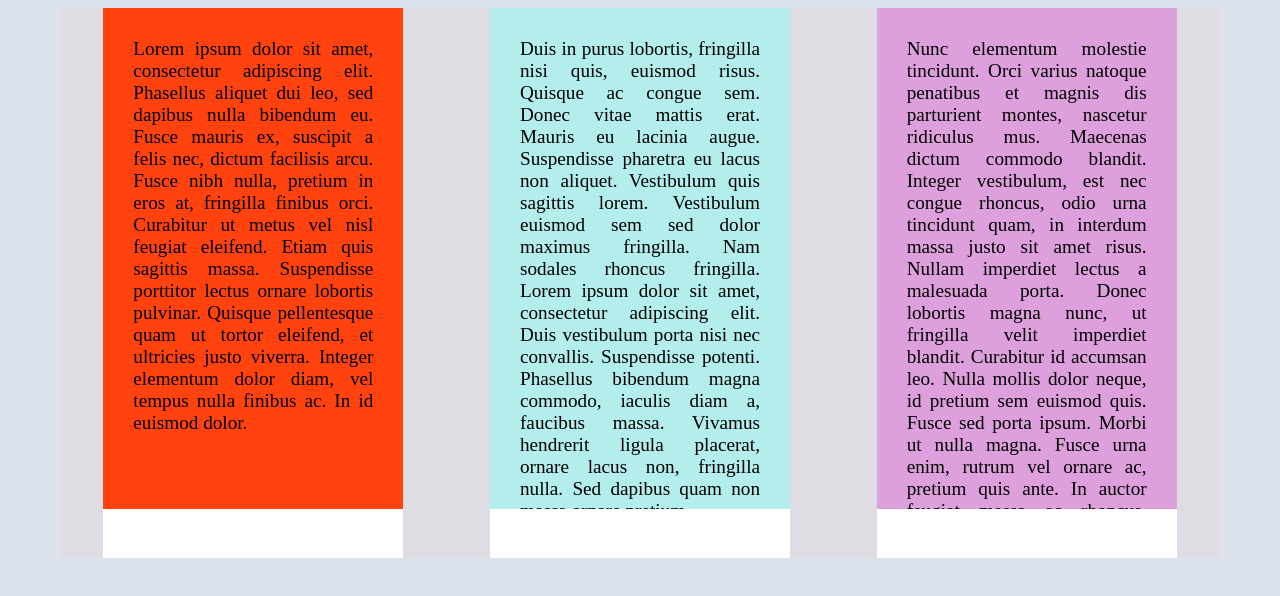
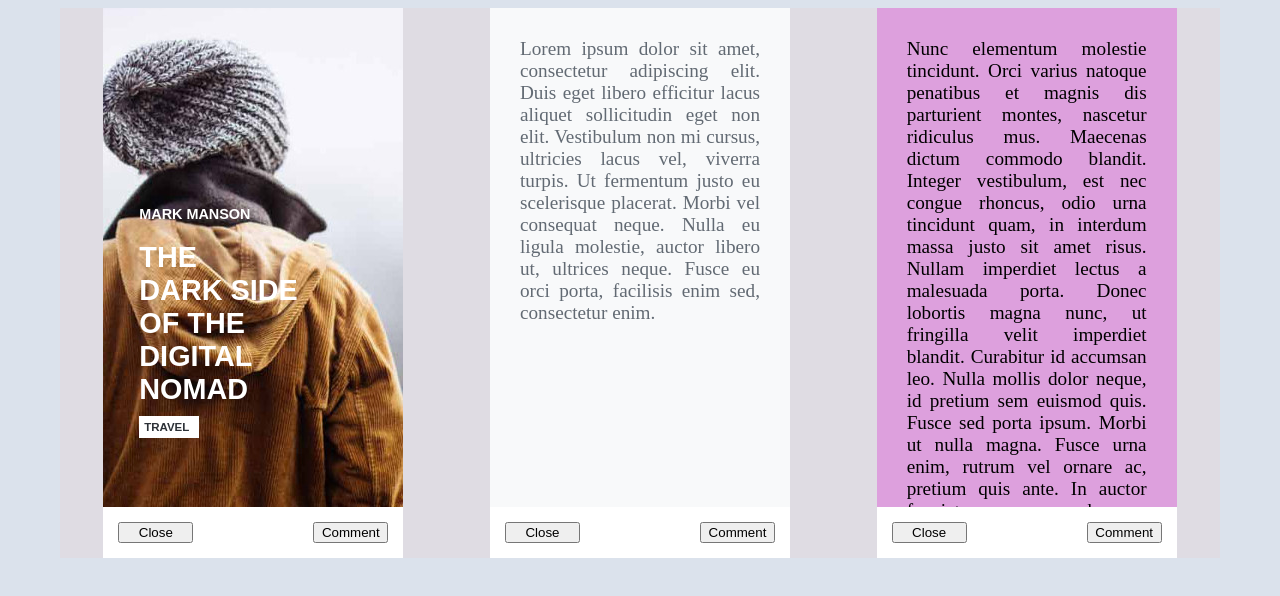
Before and after one commit to aquilinae/learn-web-basic, a plain HTML site: page [techcoll]/frontend/hw02/index.html in a window 1280 px wide. Drawn offline with Linux system fonts and the light colour scheme.

Commit message:
Doing Homework 02

```diff
--- a/[techcoll]/frontend/hw02/index.html
+++ b/[techcoll]/frontend/hw02/index.html
@@ -2,21 +2,29 @@
   <head>
     <title>Homework 2 FrontEnd TechColl</title>
     <link rel="stylesheet" href="style.css" />
+    <link rel="stylesheet" media="screen and (max-width: 900px)" href="tablet.css" />
+    <link rel="stylesheet" media="screen and (max-width: 680px)" href="phone.css" />
   </head>
   <body>
     <div class="wrapper">
       <div class="column">
         <div class="content">
-          Lorem ipsum dolor sit amet, consectetur adipiscing elit. Phasellus aliquet dui leo, sed dapibus nulla bibendum eu. Fusce mauris ex, suscipit a felis nec, dictum facilisis arcu. Fusce nibh nulla, pretium in eros at, fringilla finibus orci. Curabitur ut metus vel nisl feugiat eleifend. Etiam quis sagittis massa. Suspendisse porttitor lectus ornare lobortis pulvinar. Quisque pellentesque quam ut tortor eleifend, et ultricies justo viverra. Integer elementum dolor diam, vel tempus nulla finibus ac. In id euismod dolor.
+          <h3 class="author">MARK MANSON</h3>
+          <h1 class="article-name">THE <br/>DARK SIDE <br/>OF THE DIGITAL NOMAD</h1>
+          <h2 class="tag">TRAVEL</h2>
         </div>
         <div class="menu">
+          <button class="close">Close</button>
+          <button class="comment">Comment</comment>
         </div>
       </div>
       <div class="column">
         <div class="content">
-          Duis in purus lobortis, fringilla nisi quis, euismod risus. Quisque ac congue sem. Donec vitae mattis erat. Mauris eu lacinia augue. Suspendisse pharetra eu lacus non aliquet. Vestibulum quis sagittis lorem. Vestibulum euismod sem sed dolor maximus fringilla. Nam sodales rhoncus fringilla. Lorem ipsum dolor sit amet, consectetur adipiscing elit. Duis vestibulum porta nisi nec convallis. Suspendisse potenti. Phasellus bibendum magna commodo, iaculis diam a, faucibus massa. Vivamus hendrerit ligula placerat, ornare lacus non, fringilla nulla. Sed dapibus quam non massa ornare pretium.
+          Lorem ipsum dolor sit amet, consectetur adipiscing elit. Duis eget libero efficitur lacus aliquet sollicitudin eget non elit. Vestibulum non mi cursus, ultricies lacus vel, viverra turpis. Ut fermentum justo eu scelerisque placerat. Morbi vel consequat neque. Nulla eu ligula molestie, auctor libero ut, ultrices neque. Fusce eu orci porta, facilisis enim sed, consectetur enim.
         </div>
         <div class="menu">
+          <button class="close">Close</button>
+          <button class="comment">Comment</comment>
         </div>
       </div>
       <div class="column">
@@ -24,6 +32,8 @@
           Nunc elementum molestie tincidunt. Orci varius natoque penatibus et magnis dis parturient montes, nascetur ridiculus mus. Maecenas dictum commodo blandit. Integer vestibulum, est nec congue rhoncus, odio urna tincidunt quam, in interdum massa justo sit amet risus. Nullam imperdiet lectus a malesuada porta. Donec lobortis magna nunc, ut fringilla velit imperdiet blandit. Curabitur id accumsan leo. Nulla mollis dolor neque, id pretium sem euismod quis. Fusce sed porta ipsum. Morbi ut nulla magna. Fusce urna enim, rutrum vel ornare ac, pretium quis ante. In auctor feugiat massa ac rhoncus. Pellentesque habitant morbi tristique senectus et netus et malesuada fames ac turpis egestas.
         </div>
         <div class="menu">
+          <button class="close">Close</button>
+          <button class="comment">Comment</comment>
         </div>
       </div>
     </div>
--- a/[techcoll]/frontend/hw02/phone.css
+++ b/[techcoll]/frontend/hw02/phone.css
@@ -1,3 +1,96 @@
 body {
-  background: #0000FF;
+  background-color: #000000;
 }
+
+.wrapper {
+  background-color: #DFDCE3;
+  display: flex;
+  flex-direction: row;
+  justify-content: space-around;
+  flex-wrap: wrap;
+
+  max-width: 480px;
+  margin: 0 auto;
+}
+
+.column {
+  max-width: 300px;
+  min-width: 250px;
+  max-height: 550px;
+  min-height: 500px;
+
+  /* Хак, чтобы меню и контент уместились в колонку */
+  display: flex;
+  flex-direction: column;
+  align-items: stretch;
+}
+
+.column:nth-child(1) {
+  background-image: url(media/article-logo.jpg);
+}
+
+.author {
+  margin-top: 70%;
+  margin-left: 2.5%;
+  margin-bottom: 0;
+  font-size: 0.75em;
+  color: #FFFFFF;
+  font-family: "Stellar", sans-serif;
+}
+
+.article-name {
+  margin-left: 2.5%;
+  margin-bottom: 0;
+  width: 70%;
+  font-size: 1.5em;
+  color: #FFFFFF;
+  text-align: left;
+  font-family: "Stellar", sans-serif;
+}
+
+.tag {
+  box-sizing: border-box;
+  margin-left: 2.5%;
+  width: 25%;
+  height: 5%;
+  padding: 2%;
+  background-color: #FFFFFF;
+  font-size: 0.6em;
+  color: #2C3137;
+  font-family: "Simplifica", sans-serif;
+}
+
+.column:nth-child(2) {
+  background-color: #F8F9FA;
+  color: #626A73;
+  font-family: "Bariol", serif;
+}
+
+.column:nth-child(3) {
+  background-color: #DDA0DD;
+}
+
+.content {
+  height: 90%;
+  padding: 10%;
+  font-size: 1.2em;
+  text-align: justify;
+  overflow: auto;
+}
+
+.menu {
+  height: 10%;
+  background-color: #FFFFFF;
+}
+
+.close {
+  float: left;
+  margin: 5%;
+  width: 25%;
+}
+
+.comment {
+  float: right;
+  margin: 5%;
+  width: 25%;
+}
--- a/[techcoll]/frontend/hw02/style.css
+++ b/[techcoll]/frontend/hw02/style.css
@@ -25,11 +25,44 @@ body {
 }
 
 .column:nth-child(1) {
-  background-color: #FF420E;
+  background-image: url(media/article-logo.jpg);
+}
+
+.author {
+  margin-top: 70%;
+  margin-left: 2.5%;
+  margin-bottom: 0;
+  font-size: 0.75em;
+  color: #FFFFFF;
+  font-family: "Stellar", sans-serif;
+}
+
+.article-name {
+  margin-left: 2.5%;
+  margin-bottom: 0;
+  width: 70%;
+  font-size: 1.5em;
+  color: #FFFFFF;
+  text-align: left;
+  font-family: "Stellar", sans-serif;
+}
+
+.tag {
+  box-sizing: border-box;
+  margin-left: 2.5%;
+  width: 25%;
+  height: 5%;
+  padding: 2%;
+  background-color: #FFFFFF;
+  font-size: 0.6em;
+  color: #2C3137;
+  font-family: "Simplifica", sans-serif;
 }
 
 .column:nth-child(2) {
-  background-color: #B3EDEC;
+  background-color: #F8F9FA;
+  color: #626A73;
+  font-family: "Bariol", serif;
 }
 
 .column:nth-child(3) {
@@ -48,3 +81,15 @@ body {
   height: 10%;
   background-color: #FFFFFF;
 }
+
+.close {
+  float: left;
+  margin: 5%;
+  width: 25%;
+}
+
+.comment {
+  float: right;
+  margin: 5%;
+  width: 25%;
+}
--- a/[techcoll]/frontend/hw02/tablet.css
+++ b/[techcoll]/frontend/hw02/tablet.css
@@ -1,3 +1,97 @@
 body {
-  background: #00FF00;
+  background-color: #00FF00;
 }
+
+.wrapper {
+  background-color: #DFDCE3;
+  display: flex;
+  flex-direction: row;
+  justify-content: space-around;
+  flex-wrap: wrap;
+
+  max-width: 768px;
+  margin: 0 auto;
+}
+
+.column {
+  max-width: 300px;
+  min-width: 250px;
+  max-height: 550px;
+  min-height: 500px;
+  margin: 2% 0;
+
+  /* Хак, чтобы меню и контент уместились в колонку */
+  display: flex;
+  flex-direction: column;
+  align-items: stretch;
+}
+
+.column:nth-child(1) {
+  background-image: url(media/article-logo.jpg);
+}
+
+.author {
+  margin-top: 70%;
+  margin-left: 2.5%;
+  margin-bottom: 0;
+  font-size: 0.75em;
+  color: #FFFFFF;
+  font-family: "Stellar", sans-serif;
+}
+
+.article-name {
+  margin-left: 2.5%;
+  margin-bottom: 0;
+  width: 70%;
+  font-size: 1.5em;
+  color: #FFFFFF;
+  text-align: left;
+  font-family: "Stellar", sans-serif;
+}
+
+.tag {
+  box-sizing: border-box;
+  margin-left: 2.5%;
+  width: 25%;
+  height: 5%;
+  padding: 2%;
+  background-color: #FFFFFF;
+  font-size: 0.6em;
+  color: #2C3137;
+  font-family: "Simplifica", sans-serif;
+}
+
+.column:nth-child(2) {
+  background-color: #F8F9FA;
+  color: #626A73;
+  font-family: "Bariol", serif;
+}
+
+.column:nth-child(3) {
+  background-color: #DDA0DD;
+}
+
+.content {
+  height: 90%;
+  padding: 10%;
+  font-size: 1.2em;
+  text-align: justify;
+  overflow: auto;
+}
+
+.menu {
+  height: 10%;
+  background-color: #FFFFFF;
+}
+
+.close {
+  float: left;
+  margin: 5%;
+  width: 25%;
+}
+
+.comment {
+  float: right;
+  margin: 5%;
+  width: 25%;
+}
```
Also changed, not shown: [techcoll]/frontend/hw02/media/article-logo.jpg (added), [techcoll]/frontend/hw02/template_.jpg (added).
